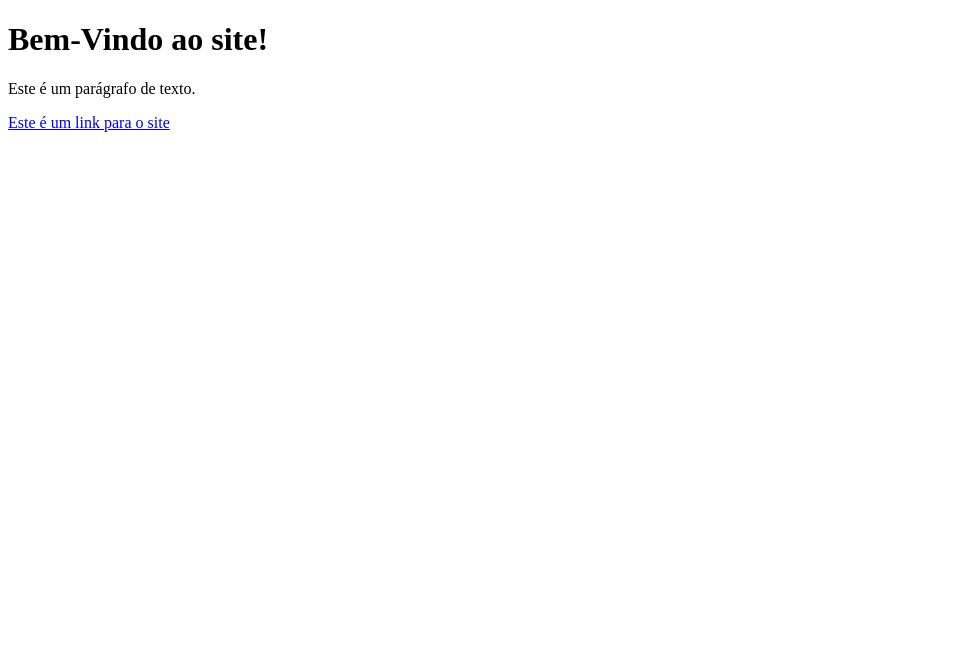
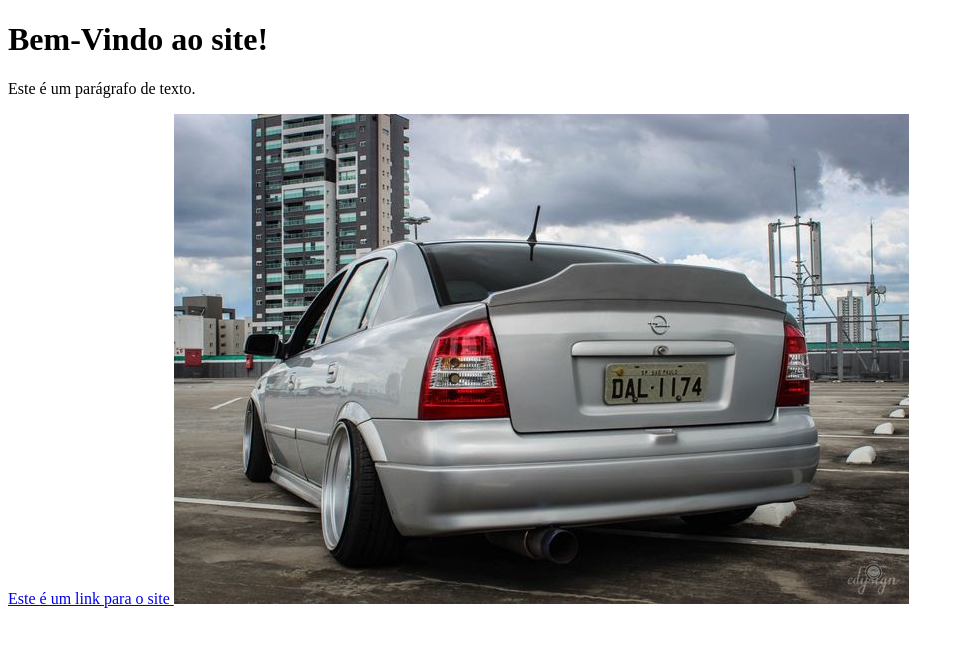
Before and after one commit to danilo-brant/html, a plain HTML site: page index.html in a window 1280 px wide. Shown: the whole page, without its empty margins (0-964 px from the left). Drawn offline with Linux system fonts and the light colour scheme.

Commit message:
Add files via upload

```diff
--- a/index.html
+++ b/index.html
@@ -14,5 +14,6 @@
         </p>
         <a href="http:\\www.techguiado.com.br">Este é um link para o site
         </a>
+        <img src="imagem/astra imag.jpg">
      </body>
 </html>
```
Also changed, not shown: imagem/astra imag.jpg (added).
